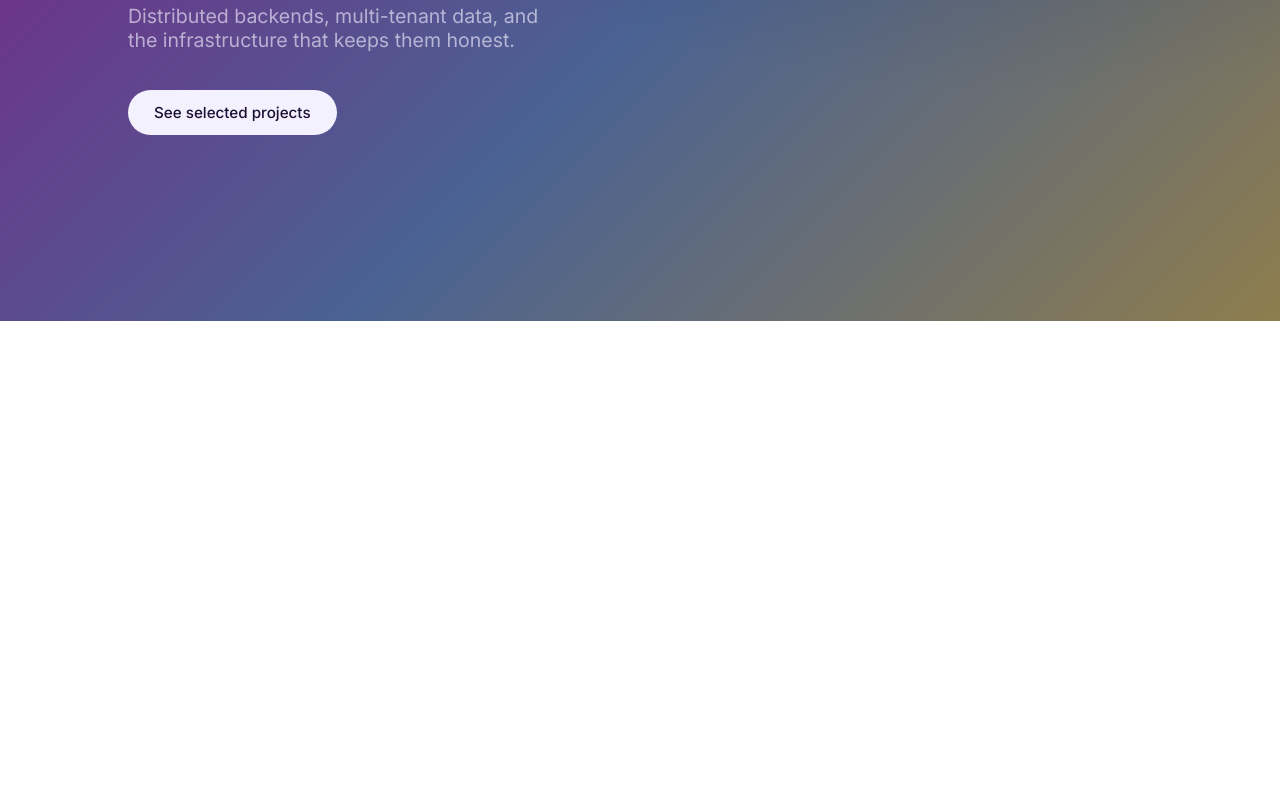
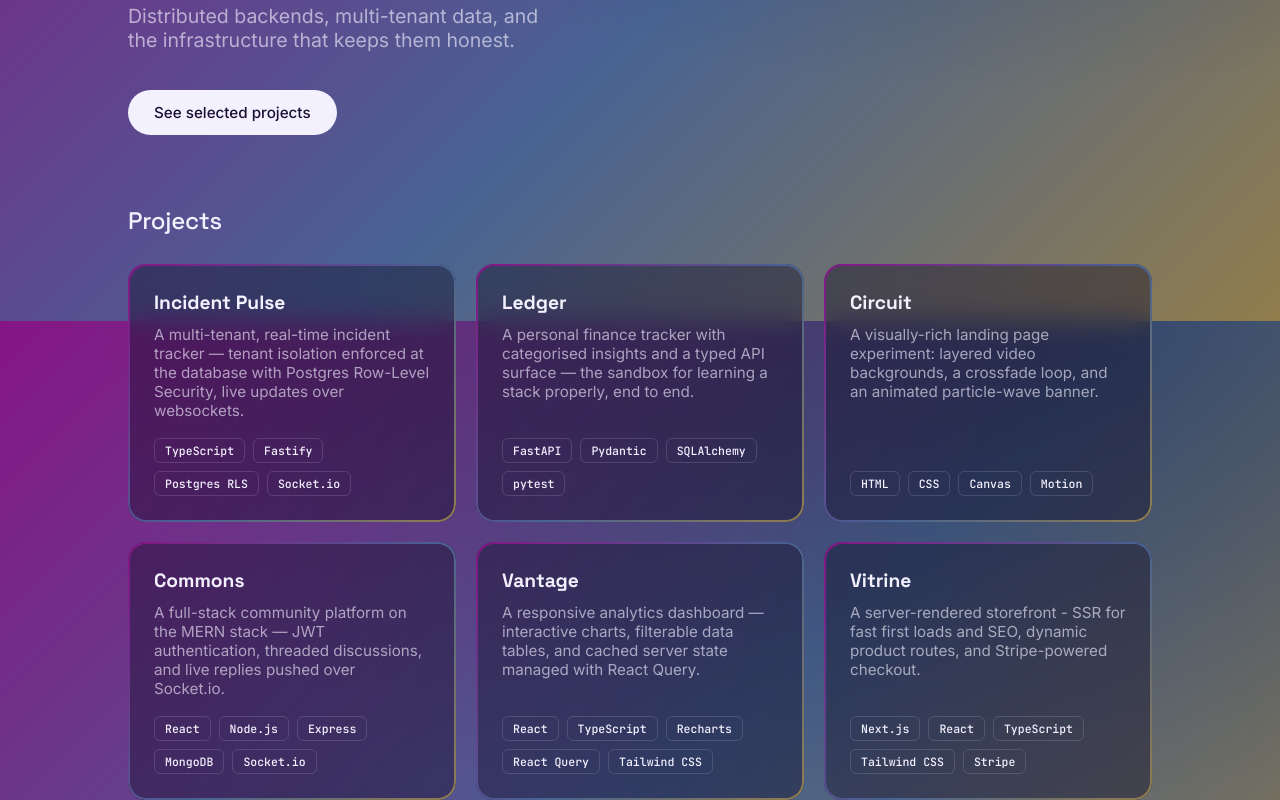
Before and after one commit to iamntoko/portfolio, a Next.js app: page / in a window 1280 px wide. Shown: the part 479-1279 px from the top of the page. Before the commit the page ends 800 px from the top, so only its background shows below. Built offline with nearby package versions, Linux system fonts and the light colour scheme.

Commit message:
feat: add data-driven projects section with animated gradient cards

```diff
--- /dev/null
+++ b/app/components/ProjectCard.module.css
@@ -0,0 +1,71 @@
+/* ProjectCard styles */
+.card {
+  position: relative;
+  border-radius: 18px;
+  padding: 26px;
+  display: flex;
+  flex-direction: column;
+  background: var(--glass);
+  backdrop-filter: blur(14px);
+  -webkit-backdrop-filter: blur(14px);
+  color: inherit;
+  text-decoration: none;
+  cursor: pointer;
+  transition: transform 0.25s;
+}
+
+.card:hover {
+  transform: translateY(-4px);
+}
+
+.title {
+  font-family: var(--font-display);
+  font-size: 1.2rem;
+  margin-bottom: 10px;
+
+}
+
+.desc {
+  color: var(--muted);
+  font-size: 0.95rem;
+}
+
+.tags {
+  display: flex;
+  flex-wrap: wrap;
+  gap: 8px;
+  margin-top: auto;
+  padding-top: 18px;
+}
+
+.tag {
+  font-family: var(--font-mono);
+  font-size: 0.72rem;
+  color: var(--ink);
+  padding: 4px 10px;
+  border: 1px solid var(--line);
+  border-radius: 6px;
+}
+
+.card::before {
+    content: "";
+    position: absolute;
+    inset: 0;
+    border-radius: inherit;
+    padding: 1.6px;
+
+background: linear-gradient(135deg, var(--c1), var(--c2) 55%, var(--c3));
+
+    -webkit-mask:
+        linear-gradient(#000 0 0) content-box,
+        linear-gradient(#000 0 0);
+            mask:
+        linear-gradient(#000 0 0) content-box,
+        linear-gradient(#000 0 0);
+
+    -webkit-mask-composite: xor;
+            mask-composite: exclude;
+
+    animation: hueCycle var(--cycle) linear infinite;
+    pointer-events: none;
+}
--- /dev/null
+++ b/app/components/ProjectCard.tsx
@@ -0,0 +1,18 @@
+// ProjectCard component - Individual card for displaying a project
+
+import type { Project } from "./projects.data";
+import styles from "./ProjectCard.module.css";
+
+export default function ProjectCard({ project }: { project: Project }) {
+  return (
+     <a className={styles.card} href={project.href} target="_blank" rel="noopener noreferrer">
+        <h3 className={styles.title}>{project.title}</h3>
+        <p className={styles.desc}>{project.description}</p>
+        <div className={styles.tags}>
+          {project.tags.map((tag) => (
+            <span key={tag} className={styles.tag}>{tag}</span>
+          ))}
+        </div>
+      </a>
+  );
+}
--- /dev/null
+++ b/app/components/Projects.module.css
@@ -0,0 +1,22 @@
+/* ---- Projects folder styles ---- */
+
+.section {
+    padding: 60px 0;
+}
+
+.title {
+  font-family: var(--font-display);
+  font-weight: 500;
+  font-size: 1.5rem;
+  letter-spacing: -0.01em;
+  margin-bottom: 28px;
+}
+
+.grid {
+    display: grid;
+    grid-template-columns: repeat(auto-fit, minmax(260px, 1fr));
+    grid-auto-rows: 1fr;
+    gap: 20px;
+}
+
+/* ---- Animated gradient border ---- */
--- /dev/null
+++ b/app/components/Projects.tsx
@@ -0,0 +1,18 @@
+// Projects component - Grid of project cards
+
+import { projects } from "./projects.data";
+import ProjectCard from "./ProjectCard";
+import styles from "./Projects.module.css";
+
+export default function Projects() {
+  return (
+    <section id="projects" className={styles.projects}>
+        <h2 className={styles.title}>Projects</h2>
+        <div className={styles.grid}>
+          {projects.map((project) => (
+            <ProjectCard key={project.title} project={project} />
+          ))}
+        </div>
+    </section>
+  );
+}
--- /dev/null
+++ b/app/components/projects.data.ts
@@ -0,0 +1,53 @@
+// Projects component - Card layout for displaying projects
+
+export type Project = {
+  title: string;
+  description: string;
+  tags: string[];
+  href: string;
+};
+
+export const projects: Project[] = [
+  {
+    title: "Incident Pulse",
+    description:
+    "A multi-tenant, real-time incident tracker — tenant isolation enforced at the database with Postgres Row-Level Security, live updates over websockets.",
+    tags: ["TypeScript", "Fastify", "Postgres RLS", "Socket.io"],
+    href: "#",
+  },
+  {
+    title: "Ledger",
+    description:
+      "A personal finance tracker with categorised insights and a typed API surface — the sandbox for learning a stack properly, end to end.",
+    tags: ["FastAPI", "Pydantic", "SQLAlchemy", "pytest"],
+    href: "#",
+ },
+ {
+    title: "Circuit",
+    description:
+      "A visually-rich landing page experiment: layered video backgrounds, a crossfade loop, and an animated particle-wave banner.",
+    tags: ["HTML", "CSS", "Canvas", "Motion"],
+    href: "#",
+ },
+ {
+    title: "Commons",
+    description:
+      "A full-stack community platform on the MERN stack — JWT authentication, threaded discussions, and live replies pushed over Socket.io.",
+    tags: ["React", "Node.js", "Express", "MongoDB", "Socket.io"],
+    href: "#",
+ },
+ {
+    title: "Vantage",
+    description:
+      "A responsive analytics dashboard — interactive charts, filterable data tables, and cached server state managed with React Query.",
+    tags: ["React", "TypeScript", "Recharts", "React Query", "Tailwind CSS"],
+    href: "#",
+ },
+ {
+    title: "Vitrine",
+    description:
+      "A server-rendered storefront - SSR for fast first loads and SEO, dynamic product routes, and Stripe-powered checkout.",
+      tags: ["Next.js", "React", "TypeScript", "Tailwind CSS", "Stripe"],
+    href: "#",
+ },
+];
--- a/app/page.tsx
+++ b/app/page.tsx
@@ -1,5 +1,6 @@
 import Nav from "./components/Nav";
 import Hero from "./components/Hero";
+import Projects from "./components/Projects";
 
 export default function Page() {
   return (
@@ -7,6 +8,7 @@ export default function Page() {
       <Nav />
       <main id="top" className="wrap">
         <Hero />
+        <Projects />
       </main>
     </>
   );
```
